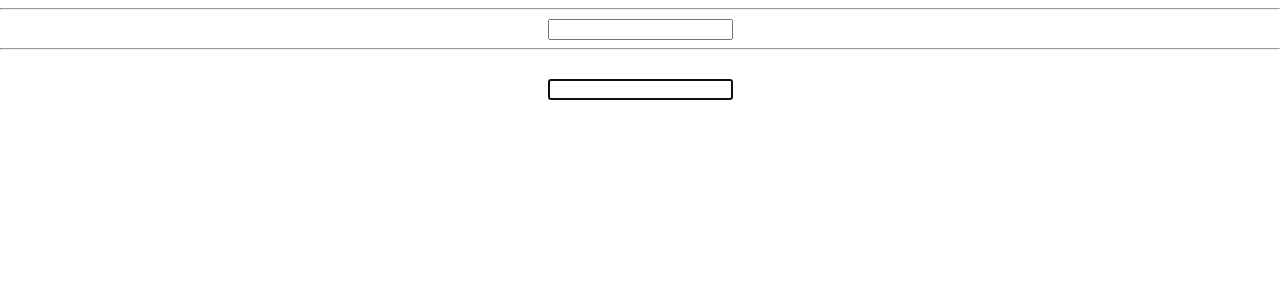
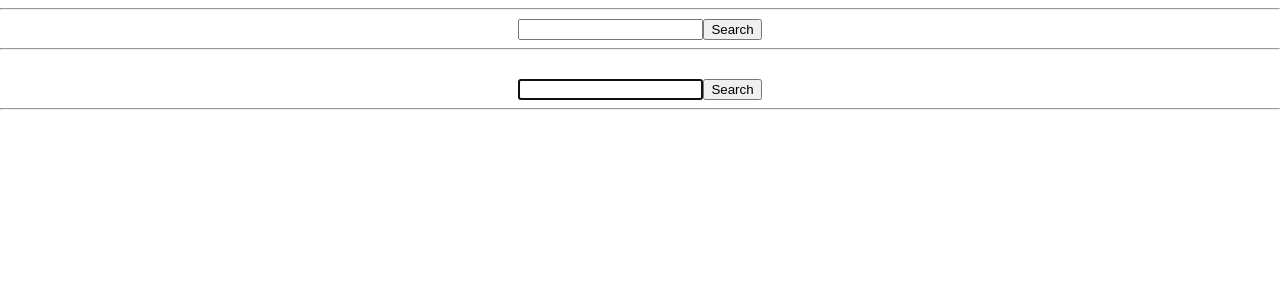
Before and after one commit to srivastavayash/Reactlearnings, a React (Create React App) app: page / in a window 1280 px wide. Shown: the top 300 px of the page. Built offline with nearby package versions, Linux system fonts and the light colour scheme; the HTML template or start-up script is replaced by a standard one.

Commit message:
adding ref via callback ref method after setting an elemen

```diff
--- a/src/Refsdemo.js
+++ b/src/Refsdemo.js
@@ -17,23 +17,34 @@ import React, { Component } from 'react'
         // 1. create a property with null
         // 2. on function click, call setter of that property and assign the ‘element’
         // 3. call focus method – directly from reference variable
-    this.inputRef=React.createRef()
-    this.cbRef=null
-    this.setCbRef=element=>{
-    this.cbRef=element
+        this.inputRef = React.createRef()
+        this.cbRef = null
+        this.setCbRef = element => {
+            this.cbRef = element
         }
     }
-  componentDidMount(){
-    if(this.cbRef){
+    componentDidMount() {
+        if (this.cbRef) {
             this.cbRef.focus()
         }
         // this.inputRef.current.focus() //refs are used to put focus on the components of react
     }
+    handler = () => {
+        alert('looking for' + " " + this.cbRef.value)
+        console.log("Second: "+this.cbRef.value) //adding button for callbackref method
+    }
+    btn2handler = () => {
+        alert('looking for' + " " + this.inputRef.current.value)
+        console.log("first: "+this.inputRef.current.value)
+    } //adding button for react.ref()
     render() {
         return (
             <div><hr></hr>
-        <input type="text" ref={this.inputRef}/><hr></hr>
-        <br></br><input type="text" ref={this.setCbRef}/>
+                <input type="text" ref={this.inputRef} />
+                <button onClick={this.btn2handler}>Search</button>
+                <hr></hr>
+                <br></br><input type="text" ref={this.setCbRef} />
+                <button onClick={this.handler}>Search</button><hr />
             </div>
         )
     }
```
Lines whose indentation alone changed are shown as unchanged.
